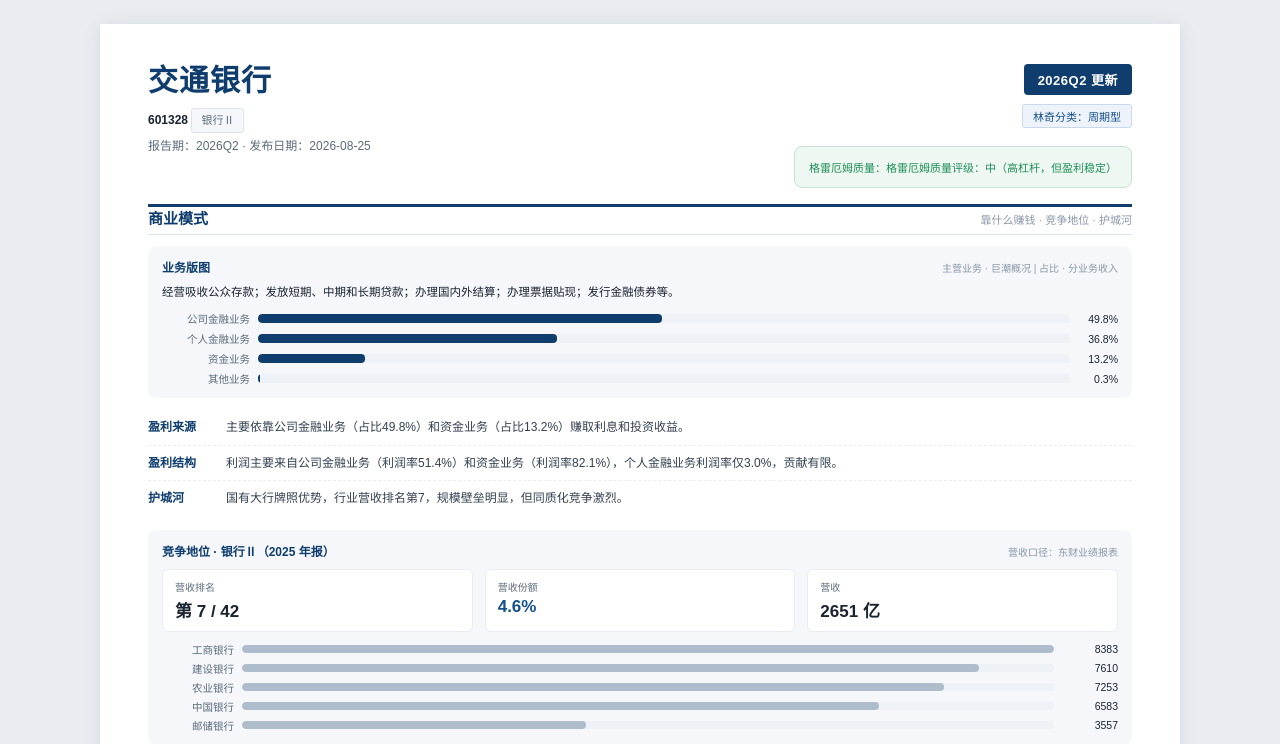
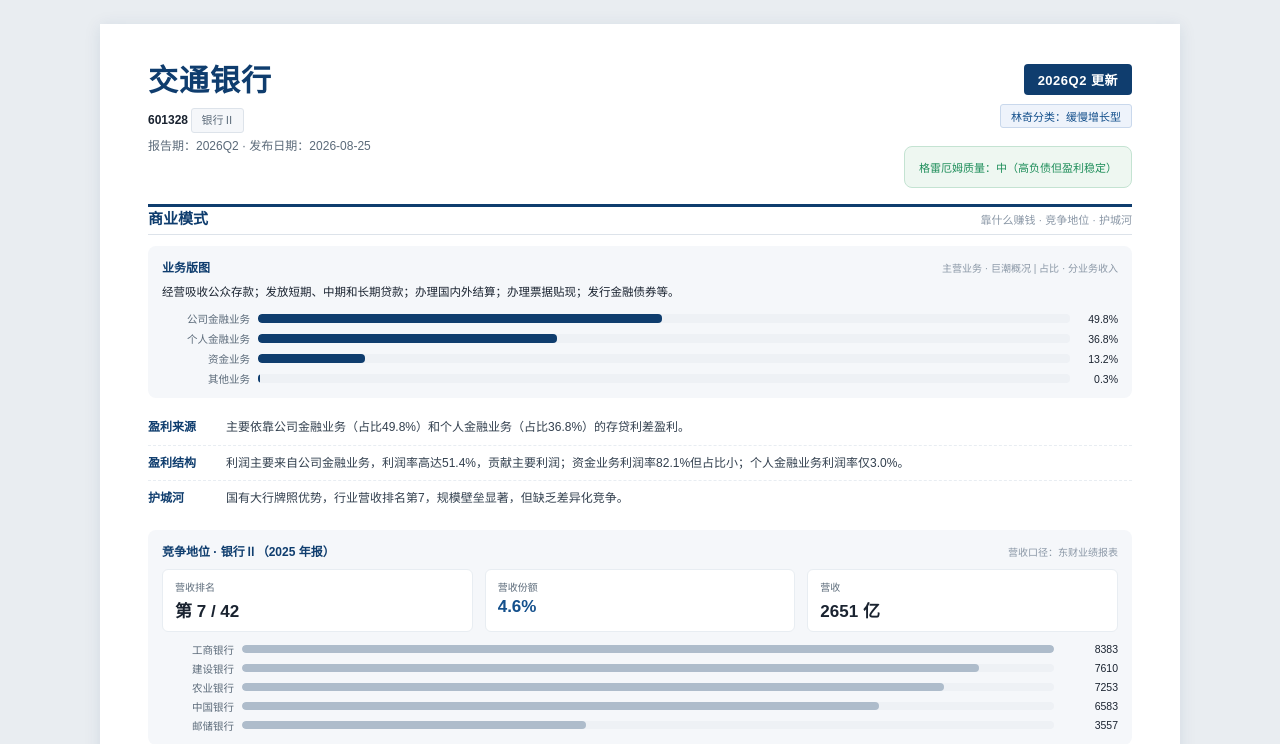
Before and after one commit to lx126126/ai_augmented_fundamental_investment, a Python web app: template templates/valueline.html in a window 1280 px wide. Shown: the top 744 px of the page. Run offline with Jinja, Linux system fonts and the light colour scheme; the template is opened without the code that fills it, so the values that code supplies are empty.

Commit message:
chore(report): Airflow 端到端跑通交通银行，LLM 叙事用修复后利润率口径重生成
- 林奇分类「周期型」→「缓慢增长型」（银行股息稳定更准确）
- 投资逻辑补上净利率36.1%/ROE 7.53%/现金流覆盖等硬指标
- 风险提示 PE 分位措辞严谨化

```diff
--- a/templates/valueline.html
+++ b/templates/valueline.html
@@ -221,8 +221,8 @@ table.dense .row-head { font-weight: 500; color: #33404f; }
     <div class="header-right">
       <span class="quarter">2026Q2 更新</span>
       <div class="badges">
-        <span class="badge lynch">林奇分类：周期型</span>
-        <span class="badge graham">格雷厄姆质量：格雷厄姆质量评级：中（高杠杆，但盈利稳定）</span>
+        <span class="badge lynch">林奇分类：缓慢增长型</span>
+        <span class="badge graham">格雷厄姆质量：中（高负债但盈利稳定）</span>
       </div>
     </div>
   </div>
@@ -230,7 +230,7 @@ table.dense .row-head { font-weight: 500; color: #33404f; }
   <div class="section">
     <div class="sec-title">商业模式 <span class="hint">靠什么赚钱 · 竞争地位 · 护城河</span></div>
 <div class="bizmap"><div class="bizmap-title">业务版图 <span class="bizmap-note">主营业务 · 巨潮概况 | 占比 · 分业务收入</span></div><div class="bizmap-main">经营吸收公众存款；发放短期、中期和长期贷款；办理国内外结算；办理票据贴现；发行金融债券等。</div><div class="bizmap-list"><div class="bizmap-row"><span class="bizmap-name">公司金融业务</span><div class="bizmap-track"><div class="bizmap-bar" style="width:49.8%"></div></div><span class="bizmap-val">49.8%</span></div><div class="bizmap-row"><span class="bizmap-name">个人金融业务</span><div class="bizmap-track"><div class="bizmap-bar" style="width:36.8%"></div></div><span class="bizmap-val">36.8%</span></div><div class="bizmap-row"><span class="bizmap-name">资金业务</span><div class="bizmap-track"><div class="bizmap-bar" style="width:13.2%"></div></div><span class="bizmap-val">13.2%</span></div><div class="bizmap-row"><span class="bizmap-name">其他业务</span><div class="bizmap-track"><div class="bizmap-bar" style="width:0.3%"></div></div><span class="bizmap-val">0.3%</span></div></div></div>
-<div class="biz"><div class="biz-row"><div class="biz-k">盈利来源</div><div class="biz-v">主要依靠公司金融业务（占比49.8%）和资金业务（占比13.2%）赚取利息和投资收益。</div></div><div class="biz-row"><div class="biz-k">盈利结构</div><div class="biz-v">利润主要来自公司金融业务（利润率51.4%）和资金业务（利润率82.1%），个人金融业务利润率仅3.0%，贡献有限。</div></div><div class="biz-row"><div class="biz-k">护城河</div><div class="biz-v">国有大行牌照优势，行业营收排名第7，规模壁垒明显，但同质化竞争激烈。</div></div></div>
+<div class="biz"><div class="biz-row"><div class="biz-k">盈利来源</div><div class="biz-v">主要依靠公司金融业务（占比49.8%）和个人金融业务（占比36.8%）的存贷利差盈利。</div></div><div class="biz-row"><div class="biz-k">盈利结构</div><div class="biz-v">利润主要来自公司金融业务，利润率高达51.4%，贡献主要利润；资金业务利润率82.1%但占比小；个人金融业务利润率仅3.0%。</div></div><div class="biz-row"><div class="biz-k">护城河</div><div class="biz-v">国有大行牌照优势，行业营收排名第7，规模壁垒显著，但缺乏差异化竞争。</div></div></div>
 <div class="competition"><div class="comp-title">竞争地位 · 银行Ⅱ（2025 年报）<span class="comp-note">营收口径：东财业绩报表</span></div><div class="comp-grid"><div class="comp-item"><div class="lbl">营收排名</div><div class="v">第 7 / 42</div></div><div class="comp-item"><div class="lbl">营收份额</div><div class="v" style="color:var(--accent-2)">4.6%</div></div><div class="comp-item"><div class="lbl">营收</div><div class="v">2651 亿</div></div></div><div class="peer-list"><div class="peer-row"><span class="peer-name">工商银行</span><div class="peer-track"><div class="peer-bar" style="width:100.0%"></div></div><span class="peer-val">8383</span></div><div class="peer-row"><span class="peer-name">建设银行</span><div class="peer-track"><div class="peer-bar" style="width:90.8%"></div></div><span class="peer-val">7610</span></div><div class="peer-row"><span class="peer-name">农业银行</span><div class="peer-track"><div class="peer-bar" style="width:86.5%"></div></div><span class="peer-val">7253</span></div><div class="peer-row"><span class="peer-name">中国银行</span><div class="peer-track"><div class="peer-bar" style="width:78.5%"></div></div><span class="peer-val">6583</span></div><div class="peer-row"><span class="peer-name">邮储银行</span><div class="peer-track"><div class="peer-bar" style="width:42.4%"></div></div><span class="peer-val">3557</span></div></div></div>
   </div>
 
@@ -262,12 +262,12 @@ table.dense .row-head { font-weight: 500; color: #33404f; }
 
   <div class="section">
     <div class="sec-title">投资逻辑</div>
-<ul class="thesis"><li>营收连续5年稳定在2600亿左右，净利稳步增长，2025年达956亿，经营稳健。</li><li>股息率4.6%，分红比例30%，对长期投资者有吸引力。</li><li>资金业务利润率82.1%，显示资金运营效率较高，贡献主要利润。</li></ul>
+<ul class="thesis"><li>股息率4.6%且分红比例30%，对追求稳定现金流的投资者有吸引力。</li><li>净利率36.1%且ROE 7.53%，盈利能力在行业中保持稳定。</li><li>经营现金流净额1324.4亿元，覆盖净利润，现金流状况良好。</li></ul>
   </div>
 
   <div class="section">
     <div class="sec-title">风险提示</div>
-<ul class="risk"><li>资产负债率91.8%，高杠杆经营，对宏观经济和利率变动敏感。</li><li>个人金融业务利润率仅3.0%，零售转型效果待观察。</li><li>PE分位97%处于历史高位，估值提升空间有限。</li></ul>
+<ul class="risk"><li>资产负债率91.8%，高杠杆经营，对宏观经济波动敏感。</li><li>个人金融业务利润率仅3.0%，零售业务盈利能力弱。</li><li>PE处于近10年97%分位，估值相对自身历史偏高。</li></ul>
   </div>
 
   <div class="section">
```
Also changed, not shown: reports/2026Q2/601328.html (+5 -5 lines).
